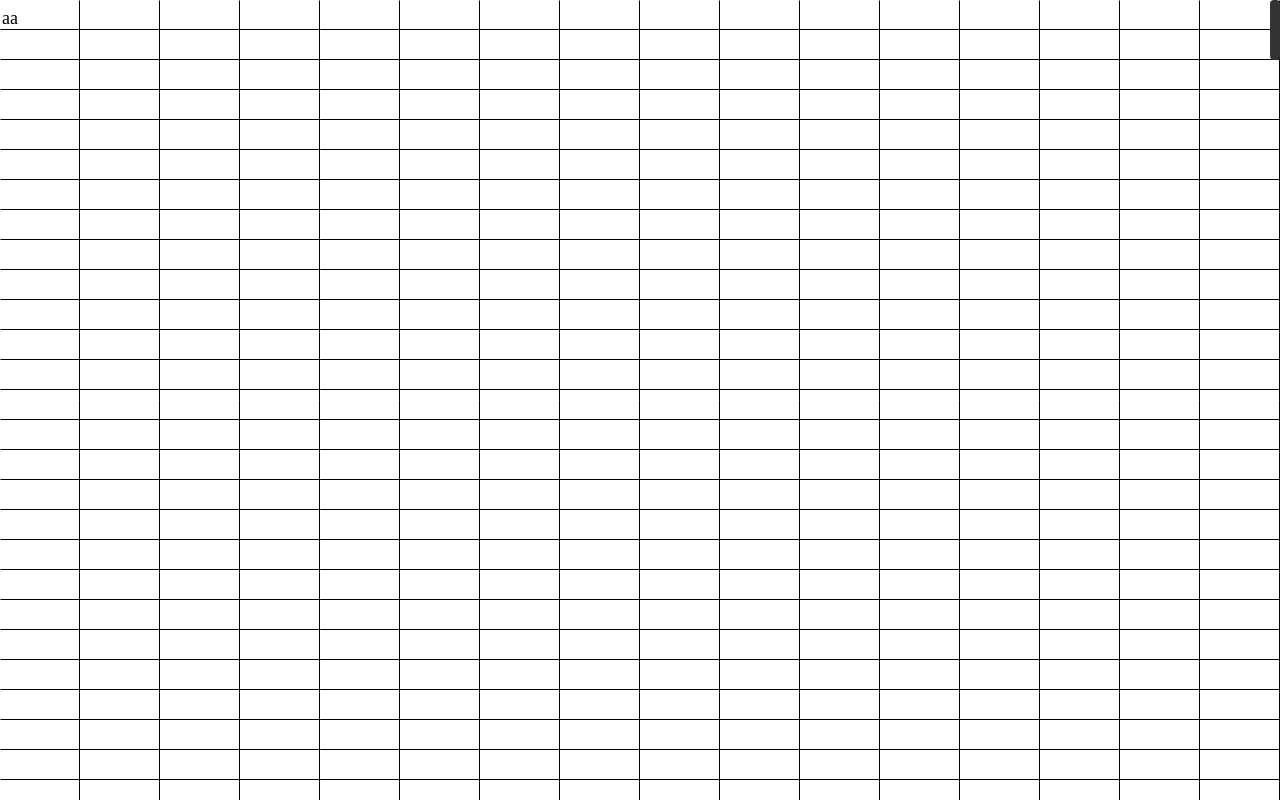
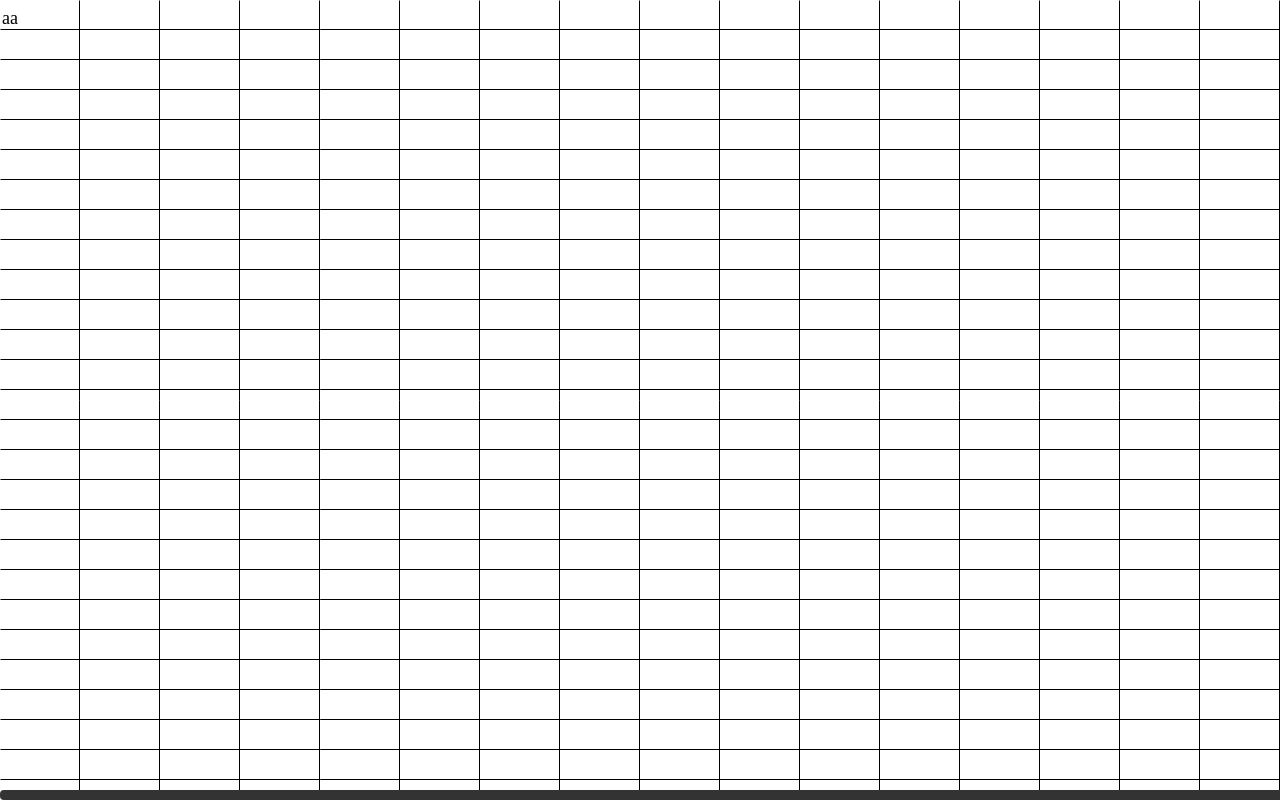
Before and after one commit to liuhuo1/excelByReact, a React app: page / in a window 1280 px wide. Built offline with nearby package versions, Linux system fonts and the light colour scheme.

Commit message:
feat: 实现纵向滚动条和横向滚动条

```diff
--- a/src/components/excelCanvas/index.tsx
+++ b/src/components/excelCanvas/index.tsx
@@ -62,14 +62,20 @@ export class ExcelCanvas extends React.Component<commentListProps> {
 		this.scrollPos.y = moveTop;
 		this.drawTable();
 	}
+	scrollXChange = (moveLeft: number) => {
+		this.scrollPos.x = moveLeft;
+		this.drawTable();
+	}
 	render() {
 		this.wrapper = React.createRef();
 		this.canvas = React.createRef();
-		let height = 30 * 1000;
+		let height = 30 * 10;
+		let width = 80 * 10;
 		return (
 			<div className="er-canvas-wrapper" ref={this.wrapper} id="test">
 				<canvas id="canvas" ref={this.canvas}></canvas>
-				<ScrollBar height={height} scrollCb={this.scrollChange}></ScrollBar>
+				<ScrollBar scrollLength={height} scrollCb={this.scrollChange}></ScrollBar>
+				<ScrollBar type="x" scrollLength={width} scrollCb={this.scrollXChange}></ScrollBar>
 			</div>
 		);
 	}
--- a/src/scroll/index.tsx
+++ b/src/scroll/index.tsx
@@ -1,107 +1,27 @@
 import React from 'react';
-import './style.styl';
-import domDrag from '@src/common/js/drag';
-import { getStyle } from '@src/common/js/dom';
-
+import ScrollBarY from './scrollBarY';
+import ScrollBarX from './scrollBarX';
 interface ScrollBarProps {
 	type?: string;
-	width?: number;
-	height: number;
+	scrollLength: number;
 	scrollCb: Function;
 	minThumbHeight?: number;
 };
-interface ScrollBarState {
-	realThumbHeight: number;
-	thumbHeight: number;
-	scrollTop: number;
-};
-
-const MinThumbHeight = 60;
 
 export default class ScrollBar extends React.Component<ScrollBarProps> {
 	constructor(props: ScrollBarProps) {
 		super(props);
-		this.state = {
-			realThumbHeight: 0,
-			thumbHeight: 0,
-			scrollTop: 0
-		};
-		this.minThumbHeight = props.minThumbHeight || MinThumbHeight;
 	}
-	wrapper: any;
-	thumb: any;
-	minThumbHeight: number;
-	state: ScrollBarState;
-	componentDidMount() {
-		this.bindEvent();
-		this.setThumbHeight();
-	}
-	componentDidUpdate() {
-		this.moving();
-	}
-	componentWillUnmount() {
-		this.removeBind();
-	}
-	bindEvent() {
-		if (this.props.type !== 'x') {
-			this.wrapper.current.parentNode.addEventListener('mousewheel', this.moveScrollY);
+	getCom() {
+		if (this.props.type === 'x') {
+			return ScrollBarX;
 		}
-	}
-	moveScrollY = (e: any) => {
-		let scrollTop = this.state.scrollTop;
-		let clientHeight = this.wrapper.current.parentNode.clientHeight;
-		let maxScrollTop = clientHeight - this.state.thumbHeight;
-		let wheelDeltaY = e.wheelDeltaY;
-		wheelDeltaY = wheelDeltaY * clientHeight / this.props.height;
-		scrollTop = scrollTop - wheelDeltaY;
-		if (scrollTop < 0) {
-			scrollTop = 0;
-		}
-		if (scrollTop > maxScrollTop) {
-			scrollTop = maxScrollTop;
-		}
-		this.setState({
-			scrollTop
-		})
-	}
-	removeBind() {
-		this.wrapper.current.parentNode.removeEventListener(this.moveScrollY);
-	}
-	setThumbHeight() {
-		let parentHeight = this.wrapper.current.parentNode.clientHeight;
-		let thumbHeight = Math.ceil((parentHeight * parentHeight) / this.props.height);
-		let realThumbHeight = thumbHeight > this.minThumbHeight ? thumbHeight : this.minThumbHeight;
-		this.setState({ thumbHeight });
-		this.setState({ realThumbHeight })
-		domDrag(this.thumb.current, this.wrapper.current, undefined, this.movingCb);
-	}
-	movingCb = (pos) => {
-		this.setState({
-			scrollTop: pos.top
-		})
-	}
-	moving = () => {
-		let top = parseInt(getStyle(this.thumb.current, 'top')) || 0;
-		let thumbHeight = this.thumb.current.clientHeight;
-		let wrapperHeight = this.wrapper.current.clientHeight;
-		let height = this.props.height;
-		let moveTop = top * (height - wrapperHeight) / (wrapperHeight - thumbHeight);
-		this.props.scrollCb(moveTop);
+		return ScrollBarY;
 	}
 	render() {
-		this.wrapper = React.createRef();
-		this.thumb = React.createRef();
-		let { realThumbHeight, scrollTop } = this.state;
-		let thumbStyle = {
-			height: `${realThumbHeight}px`,
-			top: `${scrollTop}px`
-		};
+		let Scroll = this.getCom();
 		return (
-			<div className="er-scrollbar-wrapper" ref={this.wrapper} >
-				<div className="er-scroll-track">
-					<div className="er-scroll-thumb" ref={this.thumb} style={thumbStyle}></div>
-				</div>
-			</div>
+			<Scroll {...this.props}></Scroll>
 		);
 	}
 }
--- /dev/null
+++ b/src/scroll/scrollBarX.tsx
@@ -0,0 +1,78 @@
+import React from 'react';
+import './style.styl';
+import domDrag from '@src/common/js/drag';
+import { getStyle } from '@src/common/js/dom';
+
+interface ScrollBarProps {
+	type?: string;
+	scrollLength: number;
+	scrollCb: Function;
+	minThumbHeight?: number;
+};
+interface ScrollBarState {
+	thumbHeight: number;
+	scrollLeft: number;
+};
+
+const MinThumbHeight = 60;
+
+export default class ScrollBarX extends React.Component<ScrollBarProps> {
+	constructor(props: ScrollBarProps) {
+		super(props);
+		this.state = {
+			thumbHeight: 0,
+			scrollLeft: 0
+		};
+		this.minThumbHeight = props.minThumbHeight || MinThumbHeight;
+	}
+	wrapper: any;
+	thumb: any;
+	minThumbHeight: number;
+	state: ScrollBarState;
+	componentDidMount() {
+		this.setThumbHeight();
+	}
+	componentDidUpdate() {
+		this.moving();
+	}
+
+	setThumbHeight() {
+		let parentWidth = this.wrapper.current.parentNode.clientWidth;
+		let thumbHeight = Math.ceil((parentWidth * parentWidth) / this.props.scrollLength);
+		thumbHeight = thumbHeight > this.minThumbHeight ? thumbHeight : this.minThumbHeight;
+		if (thumbHeight >= parentWidth) {
+			parentWidth = 0;
+		}
+		this.setState({ thumbHeight });
+		domDrag(this.thumb.current, this.wrapper.current, undefined, this.movingCb);
+	}
+	movingCb = (pos) => {
+		this.setState({
+			scrollLeft: pos.left
+		})
+	}
+	moving = () => {
+		let left = parseInt(getStyle(this.thumb.current, 'left')) || 0;
+		let thumbHeight = this.state.thumbHeight;
+		let wrapperHeight = this.wrapper.current.clientWidth;
+		let scrollLength = this.props.scrollLength;
+		let moveDistance = left * (scrollLength - wrapperHeight) / (wrapperHeight - thumbHeight);
+		this.props.scrollCb(moveDistance);
+	}
+	render() {
+		this.wrapper = React.createRef();
+		this.thumb = React.createRef();
+		let { thumbHeight, scrollLeft } = this.state;
+		let thumbStyle = {
+			width: `${thumbHeight}px`,
+			left: `${scrollLeft}px`
+		};
+		return (
+			<div className="er-scrollbarx-wrapper" ref={this.wrapper} >
+				<div className="er-scrollx-track">
+					<div className="er-scrollx-thumb" ref={this.thumb} style={thumbStyle}></div>
+				</div>
+			</div>
+		);
+	}
+}
--- /dev/null
+++ b/src/scroll/scrollBarY.tsx
@@ -0,0 +1,107 @@
+import React from 'react';
+import './style.styl';
+import domDrag from '@src/common/js/drag';
+import { getStyle } from '@src/common/js/dom';
+
+interface ScrollBarProps {
+	type?: string;
+	scrollLength: number;
+	scrollCb: Function;
+	minThumbHeight?: number;
+};
+interface ScrollBarState {
+	thumbHeight: number;
+	scrollTop: number;
+};
+
+const MinThumbHeight = 60;
+
+export default class ScrollBarY extends React.Component<ScrollBarProps> {
+	constructor(props: ScrollBarProps) {
+		super(props);
+		this.state = {
+			thumbHeight: 0,
+			scrollTop: 0
+		};
+		this.minThumbHeight = props.minThumbHeight || MinThumbHeight;
+	}
+	wrapper: any;
+	thumb: any;
+	minThumbHeight: number;
+	state: ScrollBarState;
+	componentDidMount() {
+		this.bindEvent();
+		this.setThumbHeight();
+	}
+	componentDidUpdate() {
+		this.moving();
+	}
+	componentWillUnmount() {
+		this.removeBind();
+	}
+	bindEvent() {
+		this.wrapper.current.parentNode.addEventListener('mousewheel', this.moveScrollY);
+	}
+	moveScrollY = (e: any) => {
+		if (this.state.thumbHeight === 0) {
+			return;
+		}
+		let scrollTop = this.state.scrollTop;
+		let clientHeight = this.wrapper.current.parentNode.clientHeight;
+		let maxScrollTop = clientHeight - this.state.thumbHeight;
+		let wheelDeltaY = e.wheelDeltaY;
+		wheelDeltaY = wheelDeltaY * clientHeight / this.props.scrollLength;
+		scrollTop = scrollTop - wheelDeltaY;
+		if (scrollTop < 0) {
+			scrollTop = 0;
+		}
+		if (scrollTop > maxScrollTop) {
+			scrollTop = maxScrollTop;
+		}
+		this.setState({
+			scrollTop
+		})
+	}
+	removeBind() {
+		this.wrapper.current.parentNode.removeEventListener(this.moveScrollY);
+	}
+	setThumbHeight() {
+		let parentHeight = this.wrapper.current.parentNode.clientHeight;
+		let thumbHeight = Math.ceil((parentHeight * parentHeight) / this.props.scrollLength);
+		thumbHeight = thumbHeight > this.minThumbHeight ? thumbHeight : this.minThumbHeight;
+		if (thumbHeight >= parentHeight) {
+			thumbHeight = 0;
+		}
+		this.setState({ thumbHeight });
+		domDrag(this.thumb.current, this.wrapper.current, undefined, this.movingCb);
+	}
+	movingCb = (pos) => {
+		this.setState({
+			scrollTop: pos.top
+		})
+	}
+	moving = () => {
+		let top = parseInt(getStyle(this.thumb.current, 'top')) || 0;
+		let thumbHeight = this.state.thumbHeight;
+		let wrapperHeight = this.wrapper.current.clientHeight;
+		let height = this.props.scrollLength;
+		let moveTop = top * (height - wrapperHeight) / (wrapperHeight - thumbHeight);
+		this.props.scrollCb(moveTop);
+	}
+	render() {
+		this.wrapper = React.createRef();
+		this.thumb = React.createRef();
+		let { thumbHeight, scrollTop } = this.state;
+		let thumbStyle = {
+			height: `${thumbHeight}px`,
+			top: `${scrollTop}px`
+		};
+		return (
+			<div className="er-scrollbar-wrapper" ref={this.wrapper} >
+				<div className="er-scroll-track">
+					<div className="er-scroll-thumb" ref={this.thumb} style={thumbStyle}></div>
+				</div>
+			</div>
+		);
+	}
+}
--- a/src/scroll/style.styl
+++ b/src/scroll/style.styl
@@ -4,6 +4,7 @@
 	width: 10px;
 	top: 0px;
 	bottom: 0px;
+	overflow: hidden;
 
 	.er-scroll-track {
 		height: 100%;
@@ -19,3 +20,26 @@
 		}
 	}
 }
+
+.er-scrollbarx-wrapper {
+	position: absolute;
+	left: 0px;
+	right: 0px;
+	height: 10px;
+	bottom: 0px;
+	overflow: hidden;
+
+	.er-scrollx-track {
+		height: 100%;
+		width: 100%;
+
+		.er-scrollx-thumb {
+			position: absolute;
+			left: 0px;
+			height: 100%;
+			cursor: pointer;
+			background-color: #333;
+			border-radius: 4px;
+		}
+	}
+}
```
